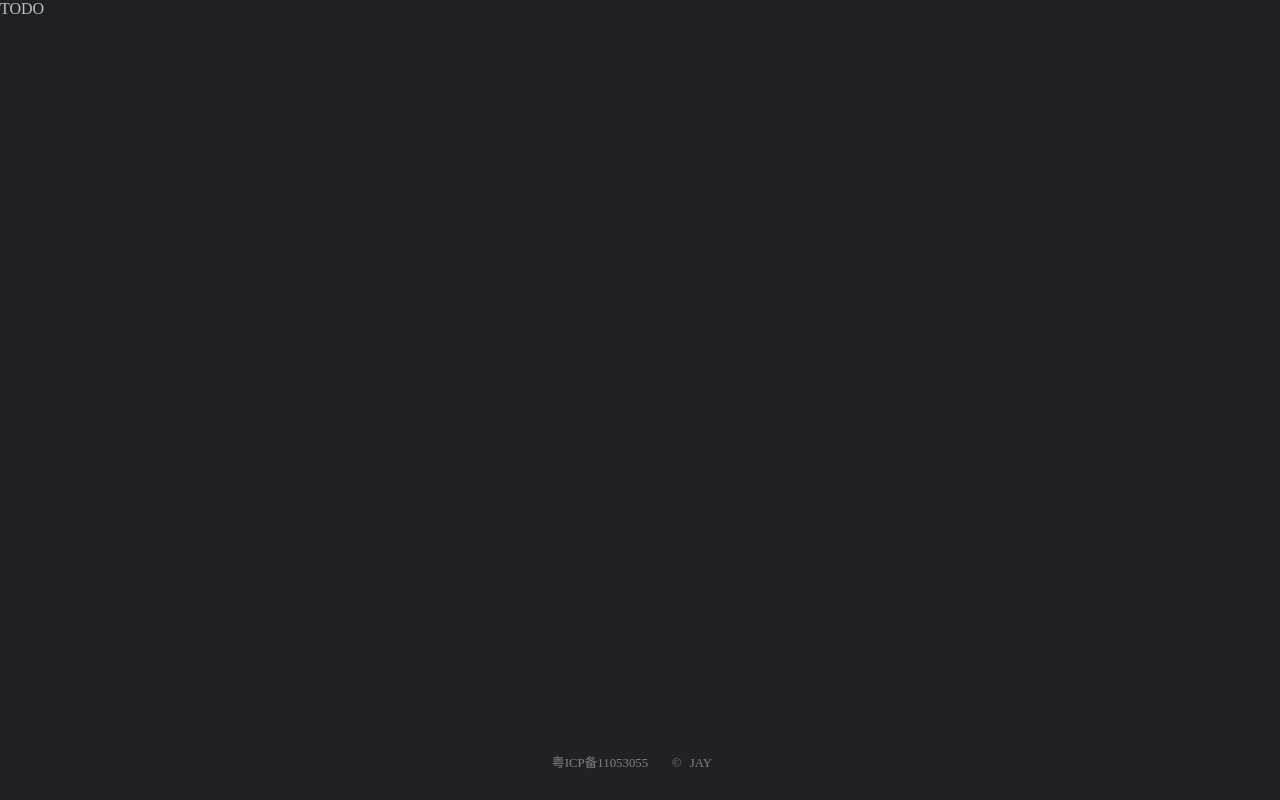
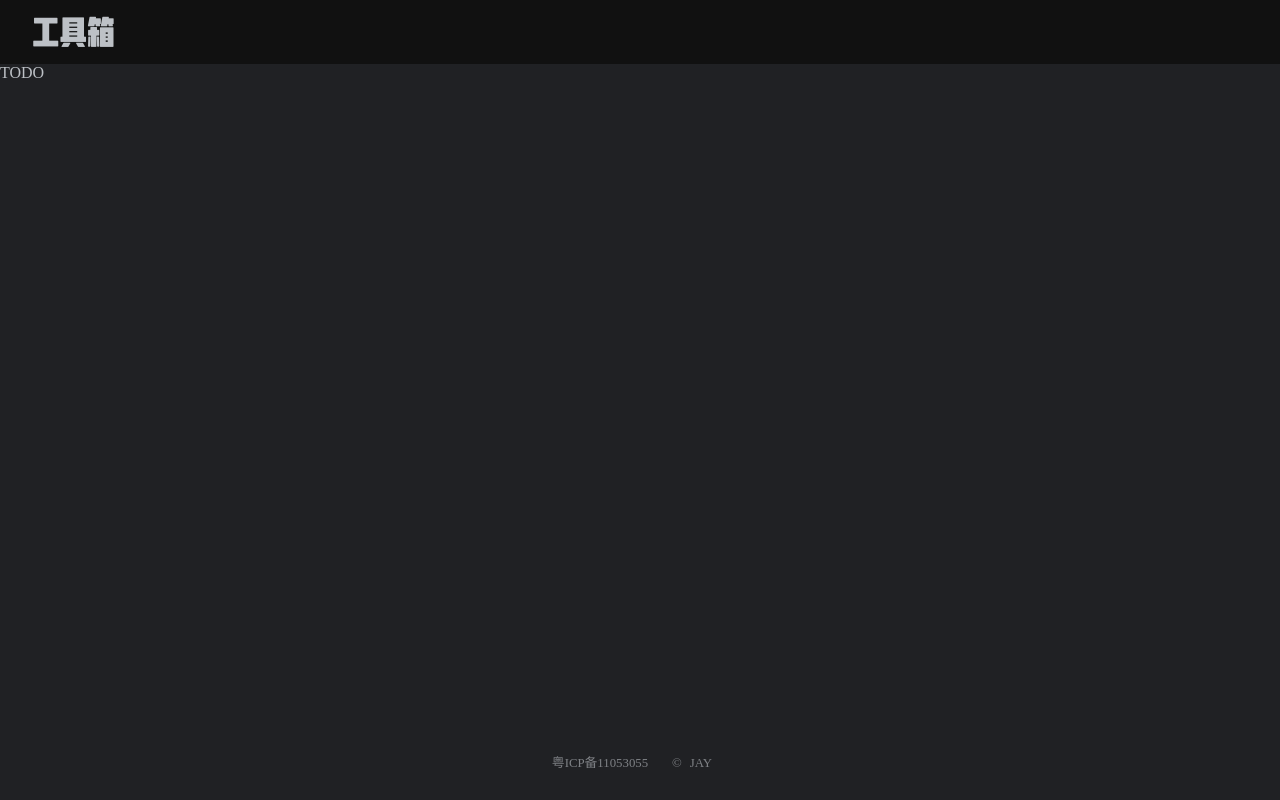
Before and after one commit to oonne/Toolbox, a Vue app: page /base64 in a window 1280 px wide. Built offline with nearby package versions, Linux system fonts and the light colour scheme.

Commit message:
feat: Header

```diff
--- a/src/App.vue
+++ b/src/App.vue
@@ -21,6 +21,7 @@
 </template>
 
 <style>
+@import './assets/css/config.css';
 @import './assets/css/font.css';
 @import './assets/css/reset.css';
 
--- /dev/null
+++ b/src/assets/css/config.css
@@ -0,0 +1,5 @@
+/* 全局配置 */
+:root{
+  --background: #202124;
+  --color: #bdc1c6;
+}
--- a/src/assets/css/reset.css
+++ b/src/assets/css/reset.css
@@ -1,9 +1,3 @@
-/* 全局配置 */
-:root{
-  --background: #202124;
-  --color: #bdc1c6;
-}
-
 html{
   font-size: 16px;
 }
--- /dev/null
+++ b/src/components/HeaderBar.vue
@@ -0,0 +1,26 @@
+<script setup lang="ts">
+</script>
+
+<template>
+  <header>
+    <router-link
+      class="logo"
+      :to="{name: 'Index'}"
+    >
+      工具箱
+    </router-link>
+  </header>
+</template>
+
+<style scoped>
+header{
+  padding: 16px 32px;
+  background-color: #111;
+}
+.logo{
+  font-family: 'MFQiHei';
+  font-size: 2rem;
+  color: var(--color);
+  text-decoration: none;
+}
+</style>
--- a/src/main.ts
+++ b/src/main.ts
@@ -1,6 +1,7 @@
 import { createApp } from 'vue';
 import { createRouter, createWebHistory, RouteRecordRaw } from 'vue-router';
 import pages from './constant/pages';
+import HeaderBar from './components/HeaderBar.vue';
 import App from './App.vue';
 
 const app = createApp(App);
@@ -28,4 +29,4 @@
 app.use(router).mount('#app');
 
 /* 全局组件 */
-// TODO
+app.component('HeaderBar', HeaderBar);
--- a/src/pages/Base64/PageIndex.vue
+++ b/src/pages/Base64/PageIndex.vue
@@ -2,6 +2,7 @@
 </script>
 
 <template>
+  <HeaderBar />
   TODO
 </template>
 
--- a/src/pages/Index/PageIndex.vue
+++ b/src/pages/Index/PageIndex.vue
@@ -40,16 +40,14 @@
 
     <!-- 功能 -->
     <div class="feature-warp">
-      <ul class="feature">
-        <li
-          v-for="item in featuresList"
-          :key="item.name"
-          class="feature-item"
-          @click="$router.push(item.name)"
-        >
-          {{ item.label }}
-        </li>
-      </ul>
+      <router-link
+        v-for="item in featuresList"
+        :key="item.name"
+        :to="{ name: item.name }"
+        class="feature-item"
+      >
+        {{ item.label }}
+      </router-link>
     </div>
   </div>
 </template>
@@ -97,12 +95,10 @@
 .feature-warp{
   background-color: #3f3f3f;
   padding: 16px 24px;
-}
-.feature{
   overflow: hidden;
 }
 .feature-item{
-  list-style: none;
+  display: block;
   margin: 10px;
   width: 120px;
   height: 4rem;
@@ -111,6 +107,7 @@
   background: #4f4f4f;
   color: rgb(203, 197, 29);
   text-align: center;
+  text-decoration: none;
 }
 .feature-item:hover{
   background-color: #555;
```
